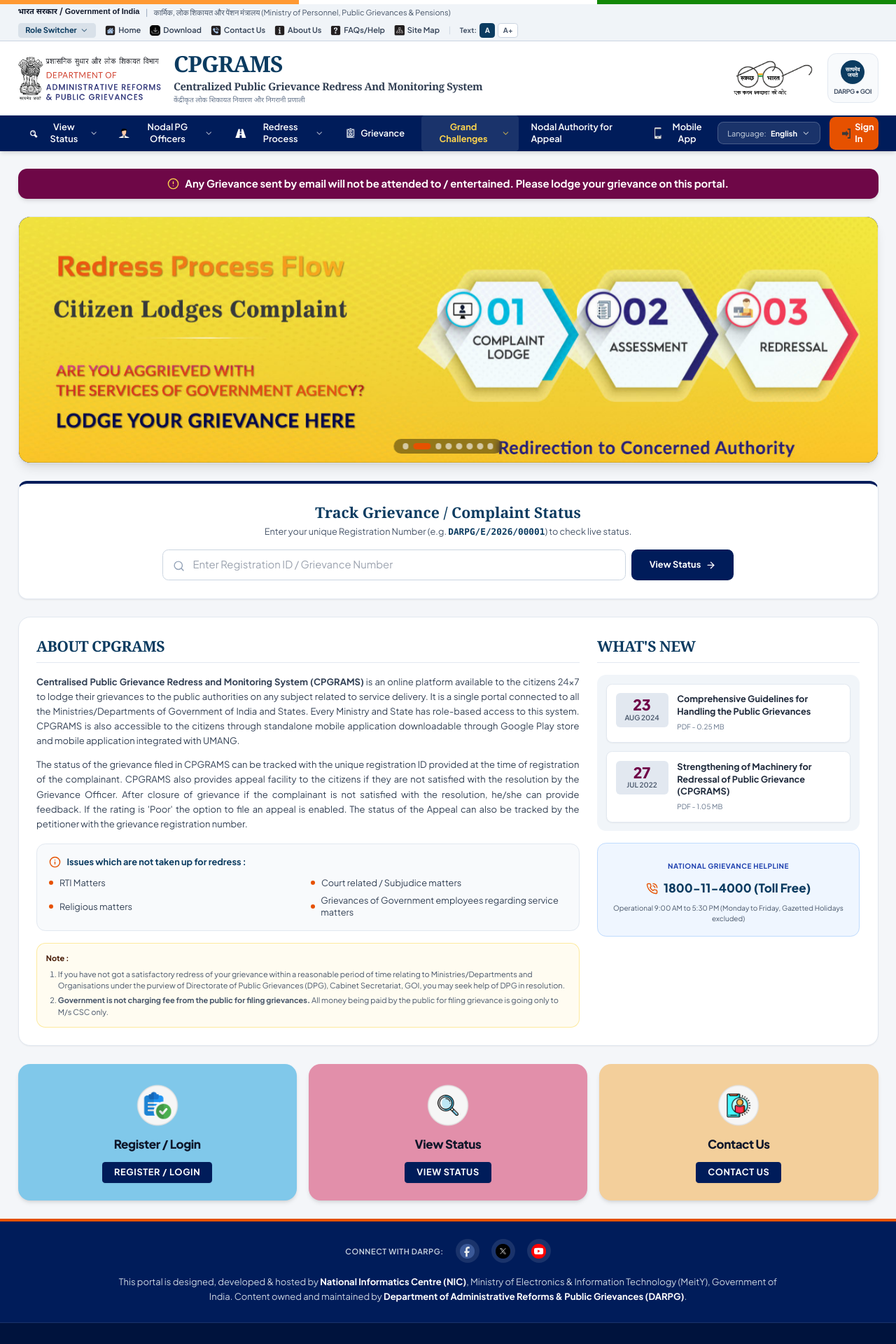
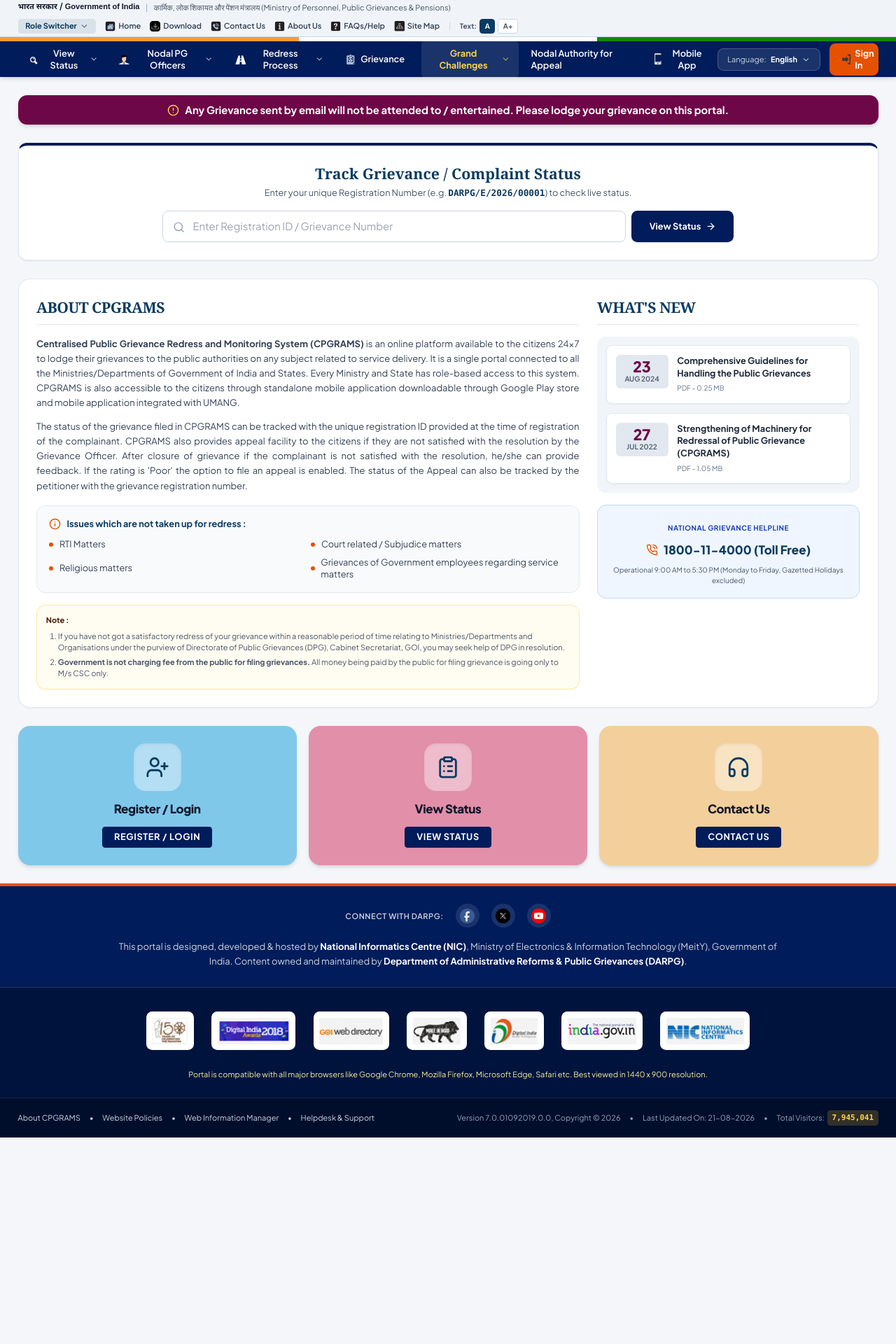
Before and after one commit to Yuvraj-Sharma-404/SIH, a Next.js app: page / in a window 1280 px wide. Shown: the top 1920 px of the page at 70% size. After the commit the page ends 1625 px from the top, so only its background shows below. Built offline with nearby package versions, Linux system fonts and the light colour scheme.

Commit message:
fixed header

```diff
--- a/src/app/page.tsx
+++ b/src/app/page.tsx
@@ -5,8 +5,10 @@
   AlertCircle,
   Info,
   PhoneCall,
+  UserPlus,
+  ClipboardList,
+  Headphones,
 } from "lucide-react";
-import CpgramsBannerCarousel from "@/components/CpgramsBannerCarousel";
 
 export const dynamic = "force-dynamic";
 
@@ -20,9 +22,6 @@
           Any Grievance sent by email will not be attended to / entertained. Please lodge your grievance on this portal.
         </span>
       </div>
-
-      {/* 2. Official CPGRAMS Hero Banner Carousel */}
-      <CpgramsBannerCarousel />
 
       {/* 3. Quick Grievance Tracking / Search Strip */}
       <div className="gov-card p-4 sm:p-6 gov-border-t-navy bg-white">
@@ -176,7 +175,7 @@
         </div>
       </div>
 
-      {/* 5. Official CPGRAMS 3 Core Scraped Action Boxes */}
+      {/* 4. Action Quick Access Cards */}
       <div className="grid grid-cols-1 md:grid-cols-3 gap-4">
         {/* Box 1: Register / Login */}
         <Link
@@ -184,12 +183,10 @@
           className="group rounded-2xl p-6 text-center transition-all transform hover:-translate-y-1 shadow-md hover:shadow-xl flex flex-col items-center justify-between min-h-[180px]"
           style={{ background: "#80c8ea" }}
         >
-          <div className="space-y-2 flex flex-col items-center">
-            <img
-              src="/Images/iconHome/register.png"
-              alt="Register / Login"
-              className="w-16 h-16 object-contain group-hover:scale-110 transition-transform"
-            />
+          <div className="space-y-3 flex flex-col items-center">
+            <div className="w-16 h-16 rounded-2xl bg-white/40 flex items-center justify-center text-gov-navy shadow-inner group-hover:scale-110 transition-transform">
+              <UserPlus className="w-8 h-8 text-gov-navy" />
+            </div>
             <h3 className="text-base font-extrabold text-slate-900 tracking-tight">
               Register / Login
             </h3>
@@ -205,12 +202,10 @@
           className="group rounded-2xl p-6 text-center transition-all transform hover:-translate-y-1 shadow-md hover:shadow-xl flex flex-col items-center justify-between min-h-[180px]"
           style={{ background: "#e28faa" }}
         >
-          <div className="space-y-2 flex flex-col items-center">
-            <img
-              src="/Images/iconHome/status.png"
-              alt="View Status"
-              className="w-16 h-16 object-contain group-hover:scale-110 transition-transform"
-            />
+          <div className="space-y-3 flex flex-col items-center">
+            <div className="w-16 h-16 rounded-2xl bg-white/40 flex items-center justify-center text-gov-navy shadow-inner group-hover:scale-110 transition-transform">
+              <ClipboardList className="w-8 h-8 text-gov-navy" />
+            </div>
             <h3 className="text-base font-extrabold text-slate-900 tracking-tight">
               View Status
             </h3>
@@ -226,12 +221,10 @@
           className="group rounded-2xl p-6 text-center transition-all transform hover:-translate-y-1 shadow-md hover:shadow-xl flex flex-col items-center justify-between min-h-[180px]"
           style={{ background: "#f3cf9b" }}
         >
-          <div className="space-y-2 flex flex-col items-center">
-            <img
-              src="/Images/iconHome/contact.png"
-              alt="Contact Us"
-              className="w-16 h-16 object-contain group-hover:scale-110 transition-transform"
-            />
+          <div className="space-y-3 flex flex-col items-center">
+            <div className="w-16 h-16 rounded-2xl bg-white/40 flex items-center justify-center text-gov-navy shadow-inner group-hover:scale-110 transition-transform">
+              <Headphones className="w-8 h-8 text-gov-navy" />
+            </div>
             <h3 className="text-base font-extrabold text-slate-900 tracking-tight">
               Contact Us
             </h3>
--- a/src/components/CpgramsHeader.tsx
+++ b/src/components/CpgramsHeader.tsx
@@ -42,14 +42,7 @@
 
   return (
     <>
-      {/* 1. Indian National Tricolor Ribbon */}
-      <div className="h-1.5 w-full flex">
-        <div className="flex-1 bg-[#FF9933]"></div>
-        <div className="flex-1 bg-white"></div>
-        <div className="flex-1 bg-[#138808]"></div>
-      </div>
-
-      {/* 2. Topbar - Government of India & Ministries with Quick Links */}
+      {/* 1. Topbar - Government of India & Ministries with Quick Links */}
       <div className="bg-[#f0f4f8] border-b border-slate-300 text-[11px] text-slate-700 py-1 px-3 sm:px-6">
         <div className="max-w-7xl mx-auto flex flex-wrap items-center justify-between gap-2">
           {/* Left: Ministry Details */}
@@ -82,52 +75,45 @@
                 </div>
                 <Link
                   href="/citizen/report"
-                  className="flex items-center space-x-2 px-3 py-1.5 hover:bg-slate-50 text-xs font-semibold text-slate-800 hover:text-gov-navy transition"
+                  className="block px-3 py-1.5 hover:bg-slate-50 text-xs font-semibold text-slate-800 hover:text-gov-navy transition"
                 >
-                  <span>👤</span>
-                  <span>Citizen (Lodge Grievance)</span>
+                  Citizen (Lodge Grievance)
                 </Link>
                 <Link
                   href="/gov/dashboard"
-                  className="flex items-center space-x-2 px-3 py-1.5 hover:bg-slate-50 text-xs font-semibold text-slate-800 hover:text-gov-navy transition"
+                  className="block px-3 py-1.5 hover:bg-slate-50 text-xs font-semibold text-slate-800 hover:text-gov-navy transition"
                 >
-                  <span>🏛️</span>
-                  <span>Gov Officer Dashboard</span>
+                  Gov Officer Dashboard
                 </Link>
                 <Link
                   href="/university/challenges"
-                  className="flex items-center space-x-2 px-3 py-1.5 hover:bg-slate-50 text-xs font-semibold text-slate-800 hover:text-gov-navy transition"
+                  className="block px-3 py-1.5 hover:bg-slate-50 text-xs font-semibold text-slate-800 hover:text-gov-navy transition"
                 >
-                  <span>🎓</span>
-                  <span>University R&D & Proposals</span>
+                  University R&D & Proposals
                 </Link>
                 <Link
                   href="/industry/explore"
-                  className="flex items-center space-x-2 px-3 py-1.5 hover:bg-slate-50 text-xs font-semibold text-slate-800 hover:text-gov-navy transition"
+                  className="block px-3 py-1.5 hover:bg-slate-50 text-xs font-semibold text-slate-800 hover:text-gov-navy transition"
                 >
-                  <span>💼</span>
-                  <span>Corporate CSR Pledges</span>
+                  Corporate CSR Pledges
                 </Link>
                 <Link
                   href="/kiosk"
-                  className="flex items-center space-x-2 px-3 py-1.5 hover:bg-slate-50 text-xs font-semibold text-slate-800 hover:text-gov-navy transition"
+                  className="block px-3 py-1.5 hover:bg-slate-50 text-xs font-semibold text-slate-800 hover:text-gov-navy transition"
                 >
-                  <span>📟</span>
-                  <span>Gram Panchayat Kiosk</span>
+                  Gram Panchayat Kiosk
                 </Link>
                 <Link
                   href="/map"
-                  className="flex items-center space-x-2 px-3 py-1.5 hover:bg-slate-50 text-xs font-semibold text-slate-800 hover:text-gov-navy transition"
+                  className="block px-3 py-1.5 hover:bg-slate-50 text-xs font-semibold text-slate-800 hover:text-gov-navy transition"
                 >
-                  <span>🗺️</span>
-                  <span>National GIS Spatial Map</span>
+                  National GIS Spatial Map
                 </Link>
                 <Link
                   href="/impact"
-                  className="flex items-center space-x-2 px-3 py-1.5 hover:bg-slate-50 text-xs font-semibold text-slate-800 hover:text-gov-navy transition"
+                  className="block px-3 py-1.5 hover:bg-slate-50 text-xs font-semibold text-slate-800 hover:text-gov-navy transition"
                 >
-                  <span>📈</span>
-                  <span>Impact & SLA Metrics</span>
+                  Impact & SLA Metrics
                 </Link>
               </div>
             </div>
@@ -194,62 +180,31 @@
         </div>
       </div>
 
-      {/* 3. Main Government Header with Official Logo, Emblem & Swachh Bharat */}
-      <div className="bg-white border-b border-slate-200 py-3 px-4 sm:px-6 shadow-sm">
-        <div className="max-w-7xl mx-auto flex items-center justify-between gap-4">
-          {/* CPGRAMS Official Logo */}
-          <Link href="/" className="flex items-center gap-3 sm:gap-4 group">
-            <img
-              src="/Images/iconHome/logo.png"
-              alt="CPGRAMS Official Logo"
-              className="h-14 sm:h-16 w-auto object-contain transition-transform group-hover:scale-105"
-            />
-            <div className="space-y-0.5">
-              <h1 className="text-2xl sm:text-3xl font-black tracking-tight text-gov-navy font-serif">
-                CPGRAMS
-              </h1>
-              <p className="text-xs sm:text-sm font-semibold text-slate-700 tracking-tight leading-tight font-serif">
-                Centralized Public Grievance Redress And Monitoring System
-              </p>
-              <p className="text-[10px] text-slate-500 font-devanagari hidden sm:block">
-                केंद्रीकृत लोक शिकायत निवारण और निगरानी प्रणाली
-              </p>
-            </div>
-          </Link>
+      {/* 2. Main CPGRAMS Dark Navbar with Sticky Top & Tricolor Ribbon */}
+      <nav className="bg-[#001c5a] text-white text-xs font-semibold shadow-md sticky top-0 z-40">
+        {/* Indian National Tricolor Ribbon */}
+        <div className="h-1.5 w-full flex">
+          <div className="flex-1 bg-[#FF9933]"></div>
+          <div className="flex-1 bg-white"></div>
+          <div className="flex-1 bg-[#138808]"></div>
+        </div>
 
-          {/* Right Header Badges: Swachh Bharat & Official Ashoka Stambh */}
-          <div className="flex items-center gap-3 sm:gap-5">
-            <img
-              src="/Images/swachha.png"
-              alt="Swachh Bharat Logo"
-              className="h-10 sm:h-12 w-auto object-contain hidden md:block"
-            />
-            <div className="hidden sm:flex flex-col items-center justify-center p-2 rounded-xl bg-slate-50 border border-slate-200 text-center">
-              <div className="w-8 h-8 rounded-full bg-gov-navy text-white flex flex-col items-center justify-center text-[8px] font-bold font-serif leading-none shadow-sm">
-                <span>सत्यमेव</span>
-                <span>जयते</span>
-              </div>
-              <span className="text-[9px] font-bold text-slate-600 mt-1 uppercase tracking-tighter">
-                DARPG • GOI
-              </span>
-            </div>
-
-            {/* Mobile Menu Button */}
+        <div className="max-w-7xl mx-auto px-4 sm:px-6">
+          {/* Mobile Header Bar */}
+          <div className="lg:hidden flex items-center justify-between h-12">
+            <Link href="/" className="font-extrabold text-sm tracking-wide text-white">
+              CPGRAMS
+            </Link>
             <button
               type="button"
               onClick={() => setIsMobileMenuOpen(!isMobileMenuOpen)}
-              className="lg:hidden p-2 rounded-lg bg-gov-navy text-white hover:bg-gov-navy-dark transition"
+              className="p-1.5 rounded-lg bg-white/10 text-white hover:bg-white/20 transition"
               aria-label="Toggle navigation menu"
             >
-              {isMobileMenuOpen ? <X className="w-6 h-6" /> : <Menu className="w-6 h-6" />}
+              {isMobileMenuOpen ? <X className="w-5 h-5" /> : <Menu className="w-5 h-5" />}
             </button>
           </div>
-        </div>
-      </div>
 
-      {/* 4. Main CPGRAMS Dark Navbar with Official Dropdowns & Icons */}
-      <nav className="bg-[#001c5a] text-white text-xs font-semibold shadow-md sticky top-0 z-40">
-        <div className="max-w-7xl mx-auto px-4 sm:px-6">
           <div className="hidden lg:flex items-center justify-between h-12">
             {/* Left Nav Menu Items */}
             <div className="flex items-center space-x-1">
@@ -384,37 +339,37 @@
                     href="/university/challenges"
                     className="block px-4 py-2 hover:bg-slate-100 text-xs font-semibold text-slate-800 hover:text-gov-navy transition"
                   >
-                    🎓 University R&D & Proposals
+                    University R&D & Proposals
                   </Link>
                   <Link
                     href="/industry/explore"
                     className="block px-4 py-2 hover:bg-slate-100 text-xs font-semibold text-slate-800 hover:text-gov-navy transition"
                   >
-                    💼 Corporate CSR Co-Funding
+                    Corporate CSR Co-Funding
                   </Link>
                   <Link
                     href="/gov/dashboard"
                     className="block px-4 py-2 hover:bg-slate-100 text-xs font-semibold text-slate-800 hover:text-gov-navy transition"
                   >
-                    🏛️ Nodal Officer Verification
+                    Nodal Officer Verification
                   </Link>
                   <Link
                     href="/map"
                     className="block px-4 py-2 hover:bg-slate-100 text-xs font-semibold text-slate-800 hover:text-gov-navy transition"
                   >
-                    🗺️ GIS Spatial Cluster Map
+                    GIS Spatial Cluster Map
                   </Link>
                   <Link
                     href="/impact"
                     className="block px-4 py-2 hover:bg-slate-100 text-xs font-semibold text-slate-800 hover:text-gov-navy transition"
                   >
-                    📈 Resolution & SLA Metrics
+                    Resolution & SLA Metrics
                   </Link>
                   <Link
                     href="/kiosk"
                     className="block px-4 py-2 hover:bg-slate-100 text-xs font-semibold text-slate-800 hover:text-gov-navy transition"
                   >
-                    📟 Offline Kiosk Hardware Mode
+                    Offline Kiosk Hardware Mode
                   </Link>
                 </div>
               </div>
@@ -538,42 +493,42 @@
                   onClick={() => setIsMobileMenuOpen(false)}
                   className="block px-3 py-1.5 rounded hover:bg-white/10 transition text-xs"
                 >
-                  🎓 University R&D & Proposals
+                  University R&D & Proposals
                 </Link>
                 <Link
                   href="/industry/explore"
                   onClick={() => setIsMobileMenuOpen(false)}
                   className="block px-3 py-1.5 rounded hover:bg-white/10 transition text-xs"
                 >
-                  💼 Corporate CSR Co-Funding
+                  Corporate CSR Co-Funding
                 </Link>
                 <Link
                   href="/gov/dashboard"
                   onClick={() => setIsMobileMenuOpen(false)}
                   className="block px-3 py-1.5 rounded hover:bg-white/10 transition text-xs"
                 >
-                  🏛️ Gov Nodal Verification
+                  Gov Nodal Verification
                 </Link>
                 <Link
                   href="/map"
                   onClick={() => setIsMobileMenuOpen(false)}
                   className="block px-3 py-1.5 rounded hover:bg-white/10 transition text-xs"
                 >
-                  🗺️ National GIS Spatial Map
+                  National GIS Spatial Map
                 </Link>
                 <Link
                   href="/impact"
                   onClick={() => setIsMobileMenuOpen(false)}
                   className="block px-3 py-1.5 rounded hover:bg-white/10 transition text-xs"
                 >
-                  📈 Impact & SLA Metrics
+                  Impact & SLA Metrics
                 </Link>
                 <Link
                   href="/kiosk"
                   onClick={() => setIsMobileMenuOpen(false)}
                   className="block px-3 py-1.5 rounded hover:bg-white/10 transition text-xs"
                 >
-                  📟 Offline Kiosk Hardware Mode
+                  Offline Kiosk Hardware Mode
                 </Link>
               </div>
               <div className="pt-2 border-t border-white/10 flex gap-2">
```
